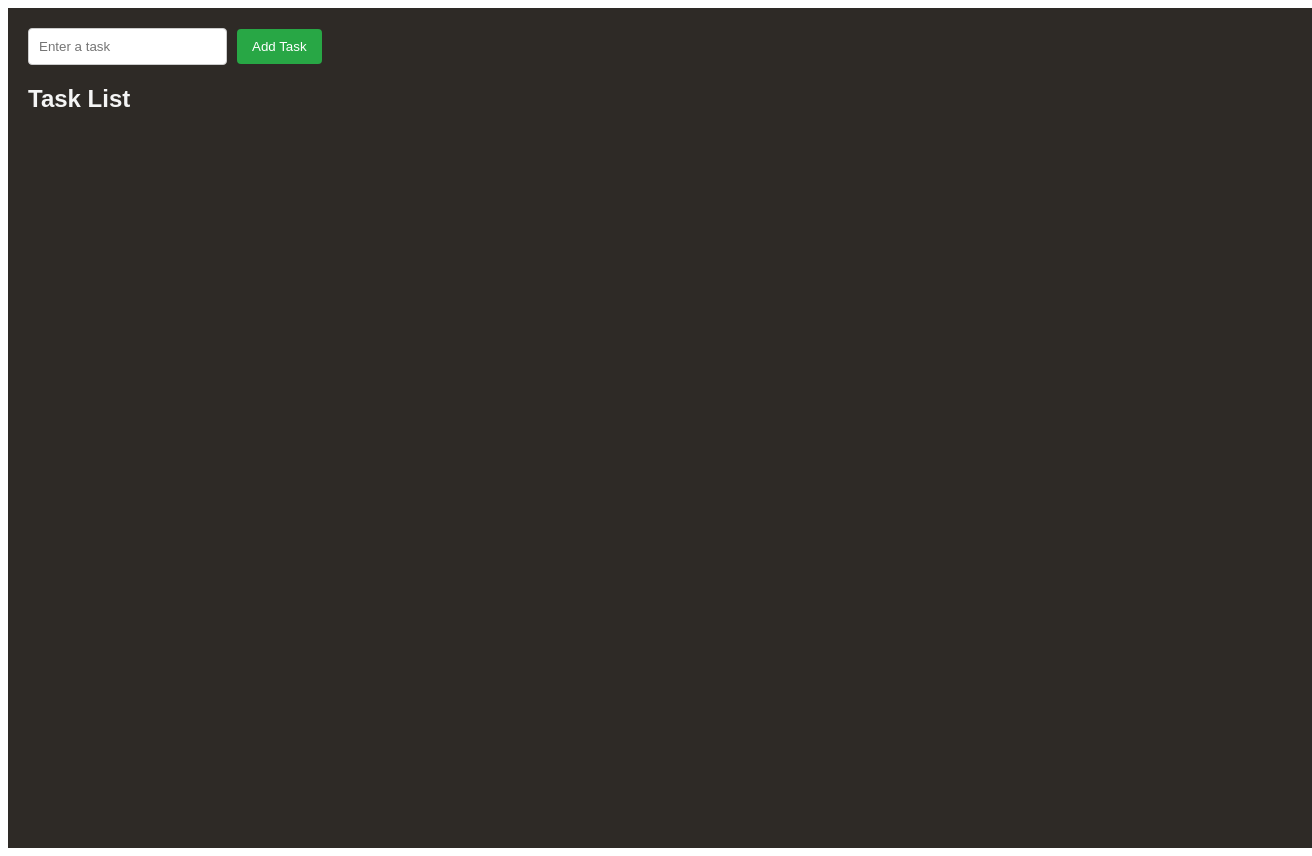
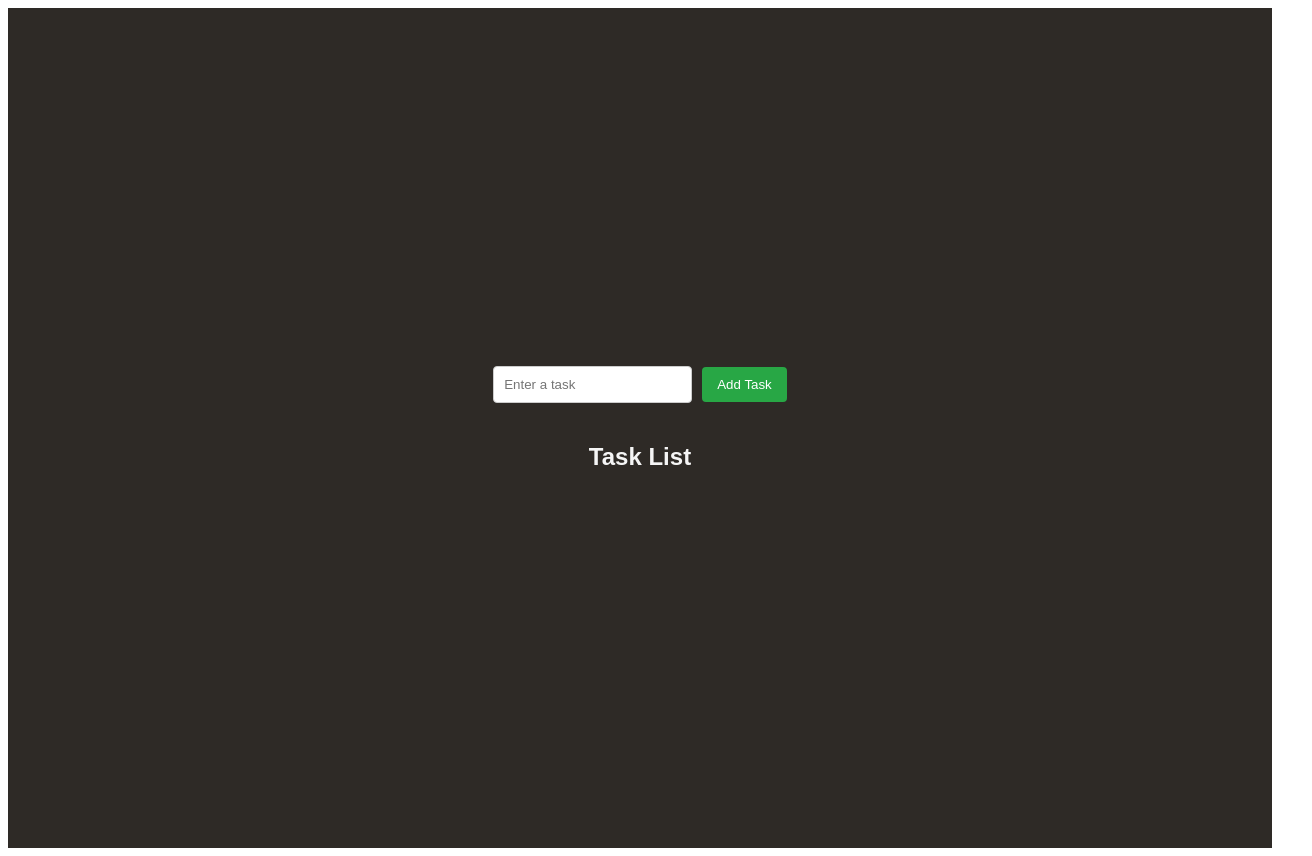
Before and after one commit to NirmalSingh100754/To-Do-List-with-React, a React (Vite) app: page / in a window 1280 px wide. Shown: the whole page, 1312 px wide, since content can reach past the window. Built offline with nearby package versions, Linux system fonts and the light colour scheme.

Commit message:
centerd all the contents in app.css

```diff
--- a/src/App.css
+++ b/src/App.css
@@ -1,8 +1,11 @@
 .App {
   font-family: Arial, sans-serif;
   padding: 20px;
-  width: 100%;
-  height: 100vh;
+  min-height: 100vh;
+  display: flex;
+  flex-direction: column;
+  justify-content: center;
+  align-items: center;
   background-color: rgb(46, 42, 38);
 }
 
```
